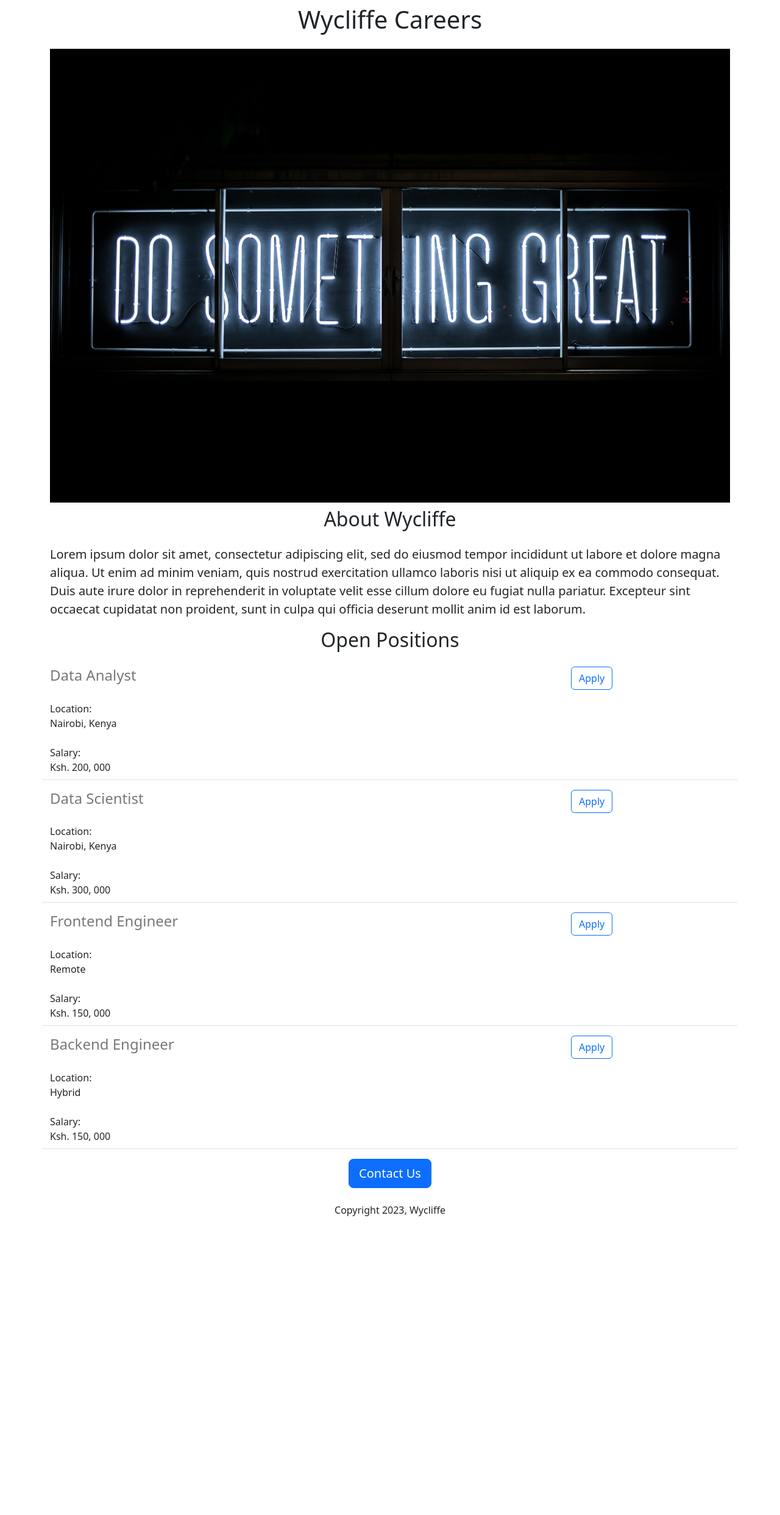
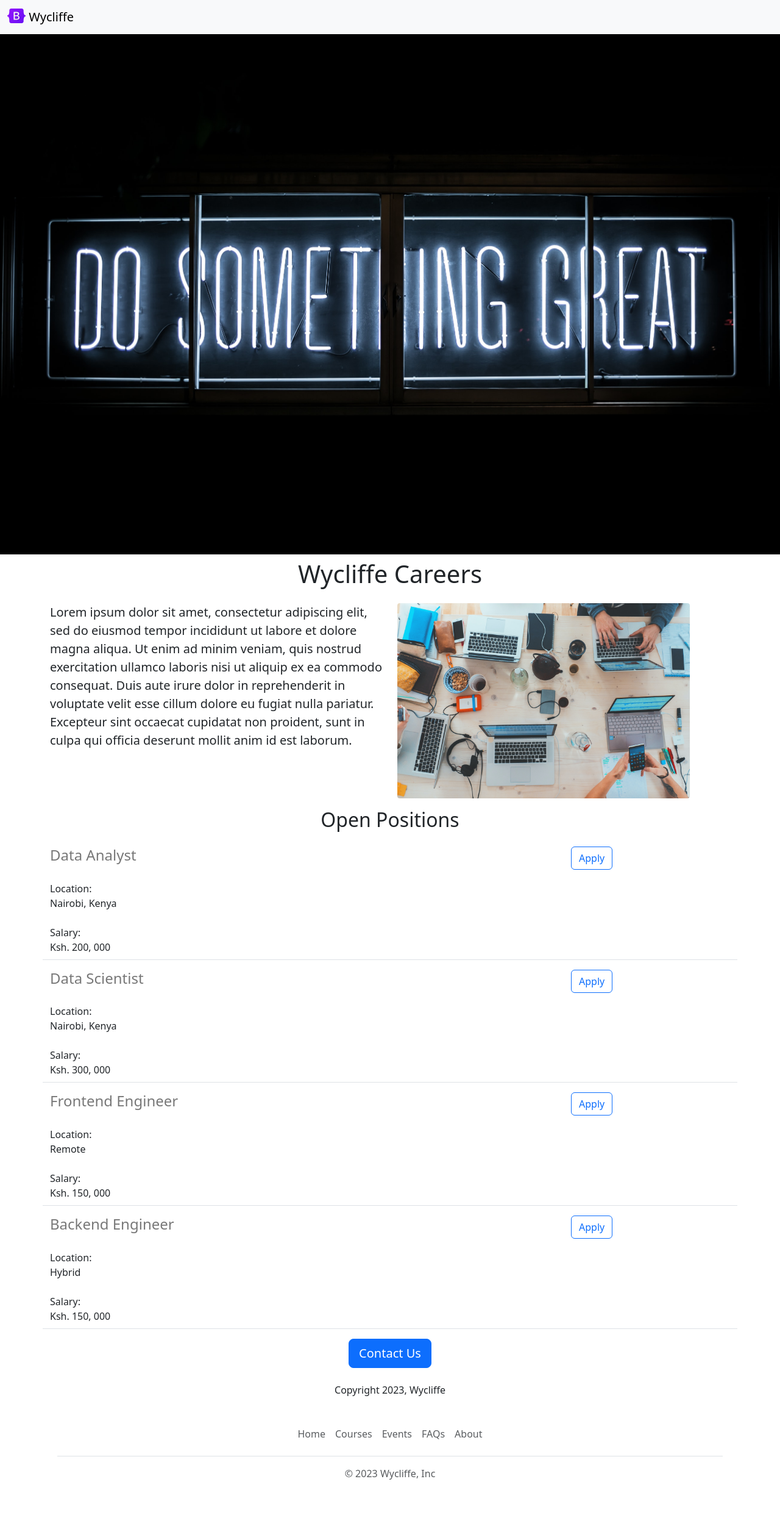
Before and after one commit to wicmarsh/wycliffe-career-website-v2, a Flask app: page / in a window 1280 px wide. Shown: the whole page at 61% size. Before the commit the page ends 1994 px from the top, so only its background shows below. Run offline with Flask 2, Linux system fonts and the light colour scheme.

Commit message:
Functional and aesthetic improvement

```diff
--- /dev/null
+++ b/templates/footer.html
@@ -0,0 +1,12 @@
+<div class="container">
+  <footer class="py-3 my-4">
+    <ul class="nav justify-content-center border-bottom pb-3 mb-3">
+      <li class="nav-item"><a target="_blank" href="#" class="nav-link px-2 text-muted">Home</a></li>
+      <li class="nav-item"><a target="_blank" href="https://www.udemy.com" class="nav-link px-2 text-muted">Courses</a></li>
+      <li class="nav-item"><a target="_blank" href="https://discord.com" class="nav-link px-2 text-muted">Events</a></li>
+      <li class="nav-item"><a target="_blank" href="#" class="nav-link px-2 text-muted">FAQs</a></li>
+      <li class="nav-item"><a target="_blank" href="#" class="nav-link px-2 text-muted">About</a></li>
+    </ul>
+    <p class="text-center text-muted">&copy; 2023 Wycliffe, Inc</p>
+  </footer>
+</div>
--- a/templates/home.html
+++ b/templates/home.html
@@ -9,27 +9,37 @@
     #bannner {
       height: 360px;
       width: 100%;
+      object-fit: cover;
+      margin-bottom: 16px ;
     }
   </style>
 
   <title>Wycliffe Careers</title>
 </head>
   <body>
+    {% include 'nav.html' %}
+    <img class="img-fluid" id="banner" src="https://wycliffe-career-website.wicmarsh.repl.co/static/banner.jpg" >
     <div class="container">
       <h1 class="text-center mt-2 mb-4">Wycliffe Careers</h1>
-      <img class="img-fluid" id="banner" src="https://wycliffe-career-website.wicmarsh.repl.co/static/banner.jpg" >
-      <h2 class="text-center mt-2 mb-4">About Wycliffe</h2>
+      <div class="row" style="margin-bottom: 16px;">
+        <div class="col-6">
       <p class="lead">
         Lorem ipsum dolor sit amet, consectetur adipiscing elit, sed do eiusmod tempor incididunt ut labore et dolore magna aliqua. Ut enim ad minim veniam, quis nostrud exercitation ullamco laboris nisi ut aliquip ex ea commodo consequat. Duis aute irure dolor in reprehenderit in voluptate velit esse cillum dolore eu fugiat nulla pariatur. Excepteur sint occaecat cupidatat non proident, sunt in culpa qui officia deserunt mollit anim id est laborum.
       </p>
+        </div>
+        <div class="col-6">
+        <img src="/static/people.jpg" style="height: 320px; border-radius:4px;">
+        </div>
+      </div>
       <h2 class="text-center mt-2 mb-4">Open Positions</h2>
         {% for job in jobs %}
           {% include 'jobitem.html' %}
         {% endfor %}
       <div class="text-center">
-      <button class="btn btn-primary btn-lg">Contact Us</button>
+      <a class="btn btn-primary btn-lg" href="malito:hello@wycliffe.ai? subject=Contact us">Contact Us</a>
         <p class="mt-4">Copyright 2023, Wycliffe</p>
         </div
     </div>
+    {% include 'footer.html' %}
   </body>
 </html>
--- a/templates/jobitem.html
+++ b/templates/jobitem.html
@@ -13,8 +13,9 @@
     </div>
     {% endif %}
   </div>
-  <div class="col-3">
-    <button type="button" class="btn btn-outline-primary">Apply</button>
+  <div class="col-2 padding-right:16px">
+    <a href="mailto:hello@wycliffe.al? subject=Application for {{job ['title']}}"
+    type="button" class="btn btn-outline-primary float-right align-middle">Apply</a>
   </div>
 
 </div>
--- /dev/null
+++ b/templates/nav.html
@@ -0,0 +1,9 @@
+<nav class="navbar bg-light shadow-sm fixed-top">
+  <div class="container-fluid">
+    <a class="navbar-brand" href="#">
+      <img src="/static/logo.svg" alt="Logo" width="30" height="24" class="d-inline-block align-text-top">
+      Wycliffe
+    </a>
+  </div>
+</nav>
+<div style="height: 56px;"></div>
```
Also changed, not shown: static/logo.svg (added), static/people.jpg (added).
